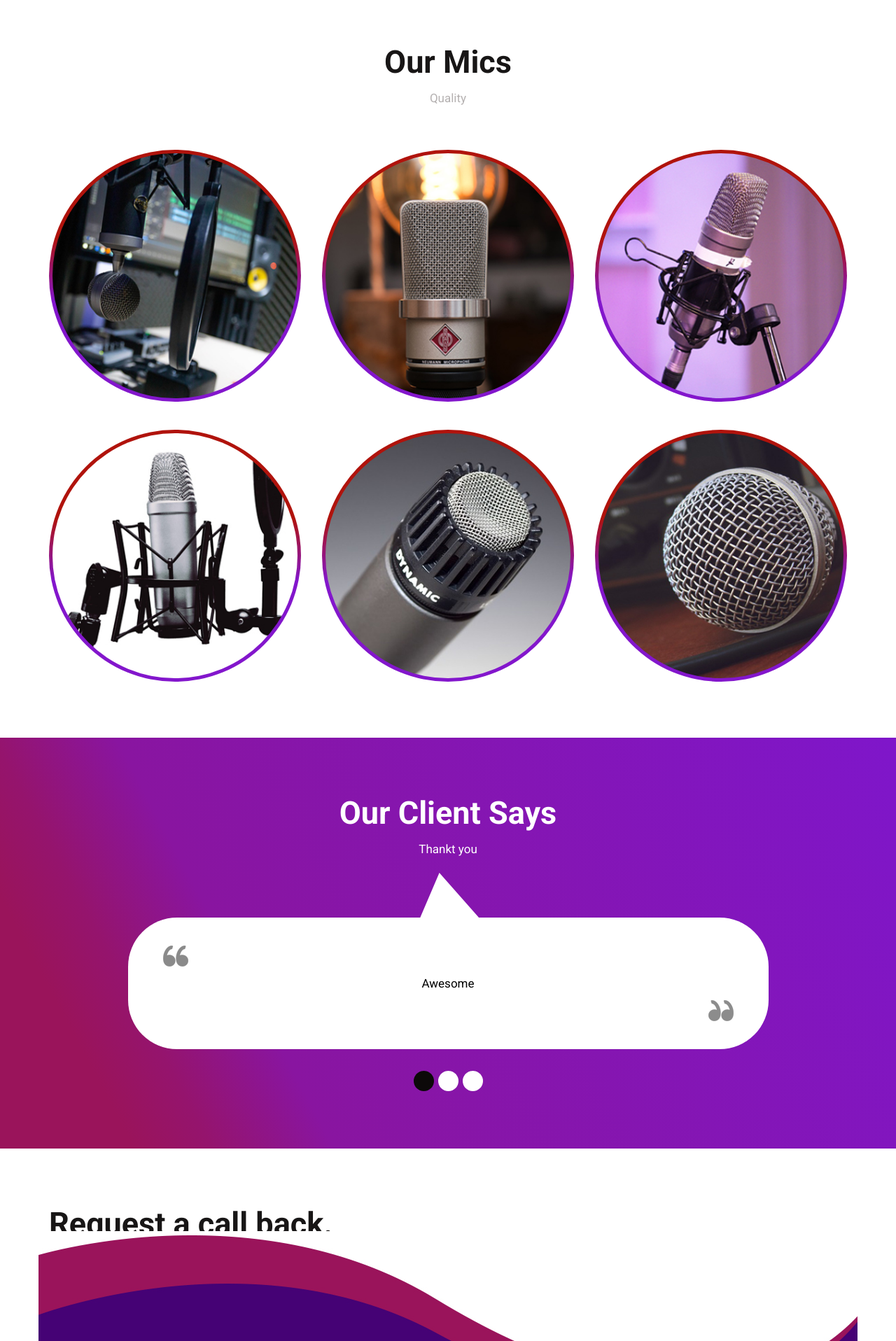
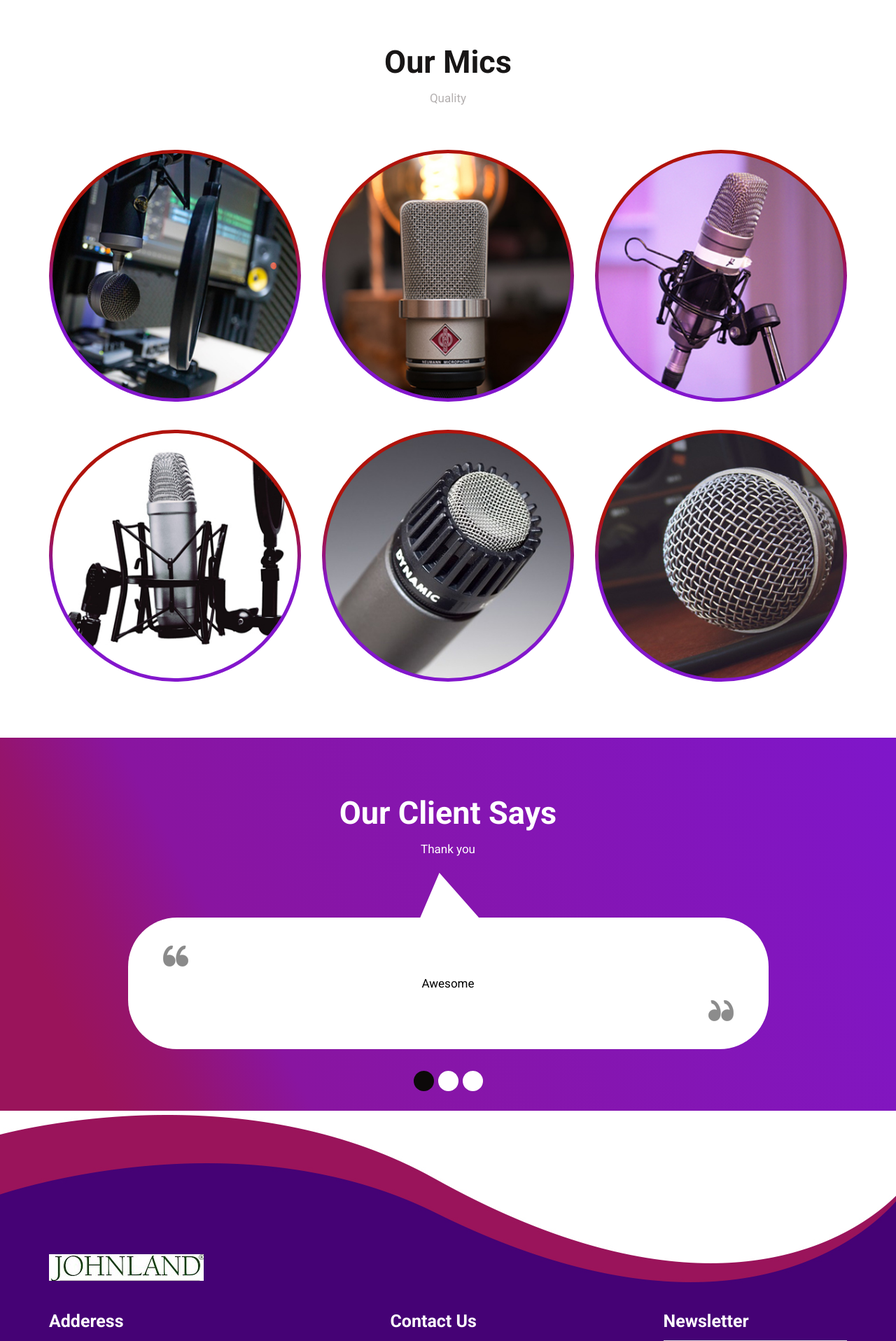
Before and after one commit to John17712/johnlandstudio, a Django app: page / in a window 1280 px wide. Shown: the part 2280-4196 px from the top of the page at 70% size. Run offline with Django 4.2, Linux system fonts and the light colour scheme; some libraries are stand-ins or nearby versions.

Commit message:
Update index.html

```diff
--- a/johnlandstudio/templates/index.html
+++ b/johnlandstudio/templates/index.html
@@ -74,7 +74,7 @@
             <div class="row d_flex">
                <div class="col-md-6">
                   <div class="airmic">
-                     <h1>The Air Mic </h1>
+                     <h1>Johnland Studio </h1>
                      <p>Johnland Studio</p>
                      <a class="read_more" href="appointment.html">Book Now </a>
                   </div>
@@ -234,7 +234,7 @@
                <div class="col-md-8 offset-md-2">
                   <div class="titlepage text_align_center">
                      <h2>Our Client Says</h2>
-                     <p>Thankt you </p>
+                     <p>Thank you </p>
                   </div>
                </div>
             </div>
@@ -296,16 +296,7 @@
       </div>
       <!-- end testimonial -->
       <!-- contact section -->
-      <div class="contact left_cross_right">
-         <div class="container">
-            <div class="row">
-               <div class="col-md-12">
-                  <div class="titlepage text_align_left">
-                     <h2>Request a call back.</h2>
-                     <p>Johnland Studio.....      </p>
-                  </div>
-               </div>
-
+           <a class="read_more" href="contact.html">Request Call Back Now! </a>
       <!-- end contact section -->
       <!-- footer -->
       <footer>
```
